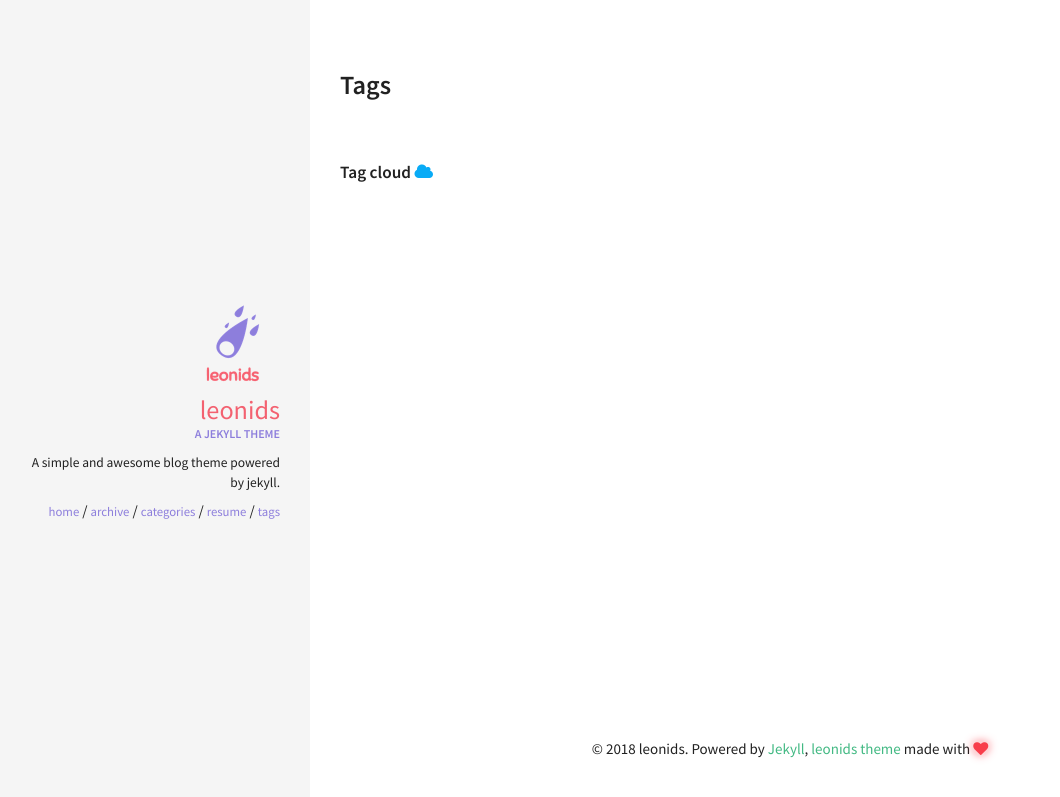
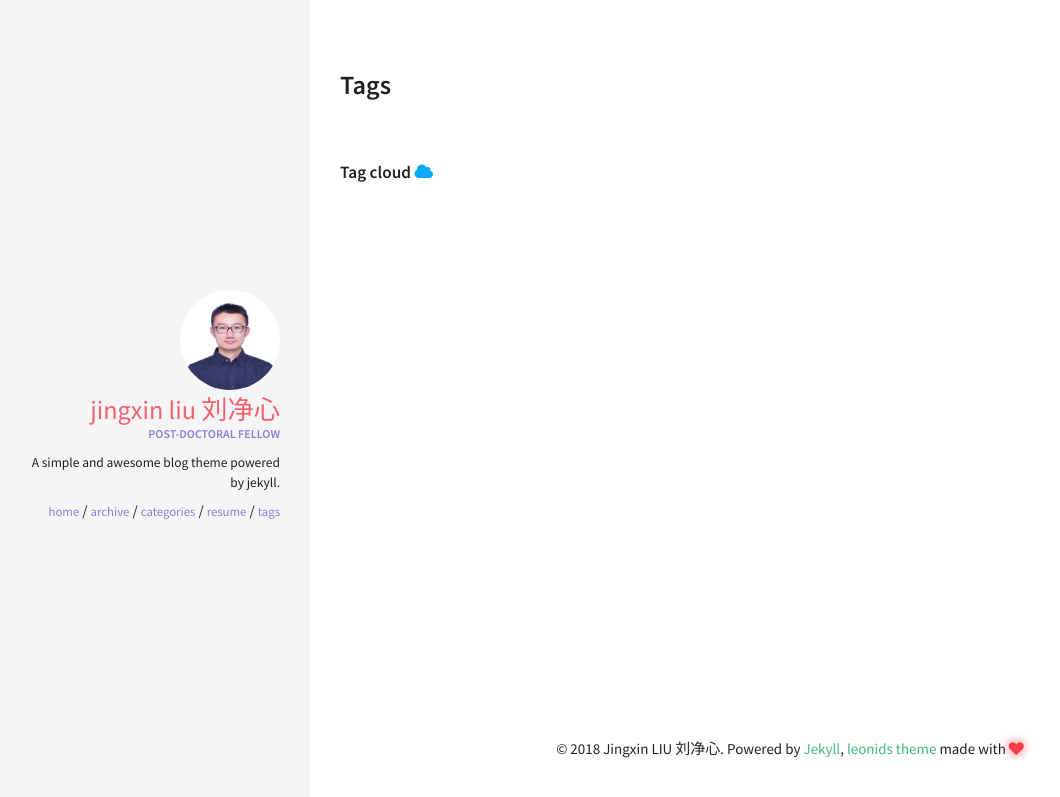
Before and after one commit to Jingxin-LIU/jingxin-liu.github.io, a Jekyll site: the page built from tags.html, in a window 1280 px wide. Shown: the top 797 px of the page, without its empty margins (10-1070 px from the left). Built offline with Jekyll 4.4.1, drawn with Linux system fonts in a browser that asks for light colours.

Commit message:
first test

```diff
--- a/_config.yml
+++ b/_config.yml
@@ -33,9 +33,9 @@ kramdown:
 ####################################
 #
 owner:
-  name: leonids
-  avatar: leonids-logo.png
-  job: "A jekyll theme"
+  name: Jingxin LIU 刘净心
+  avatar: jingxin.png
+  job: "Post-Doctoral Fellow"
   bio: "A simple and awesome blog theme powered by jekyll."
   email:
   disqus-shortname:
```
Also changed, not shown: img/jingxin.png (added), img/leonids-logo.png (deleted), 1 other file.
